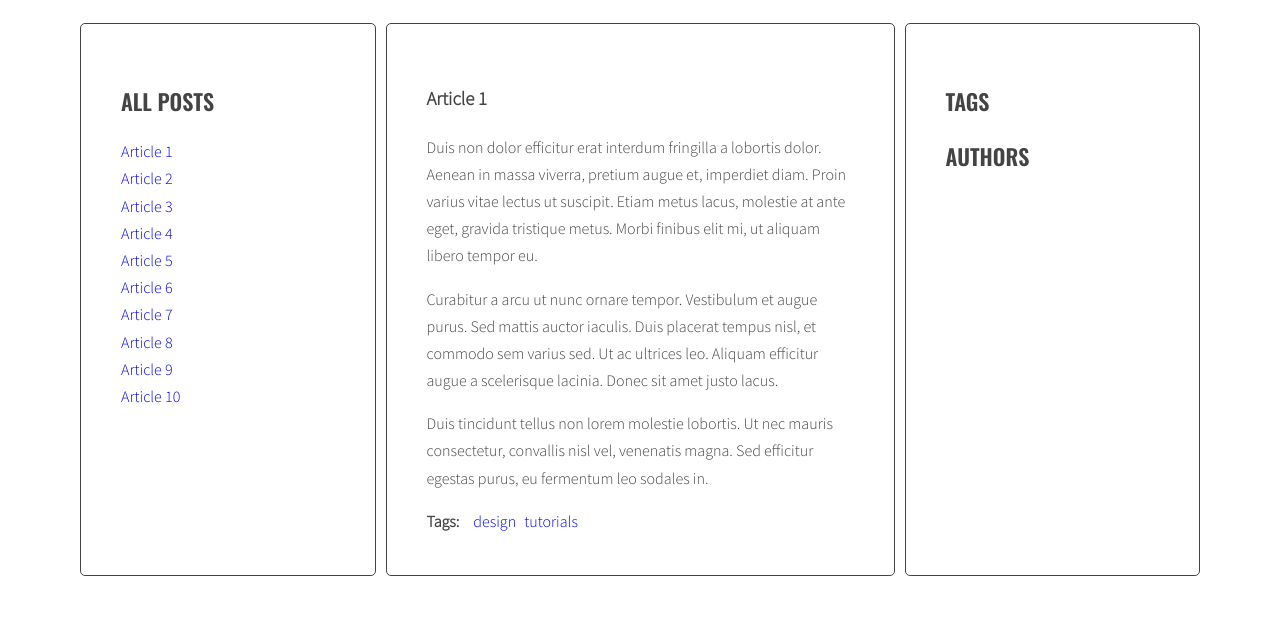
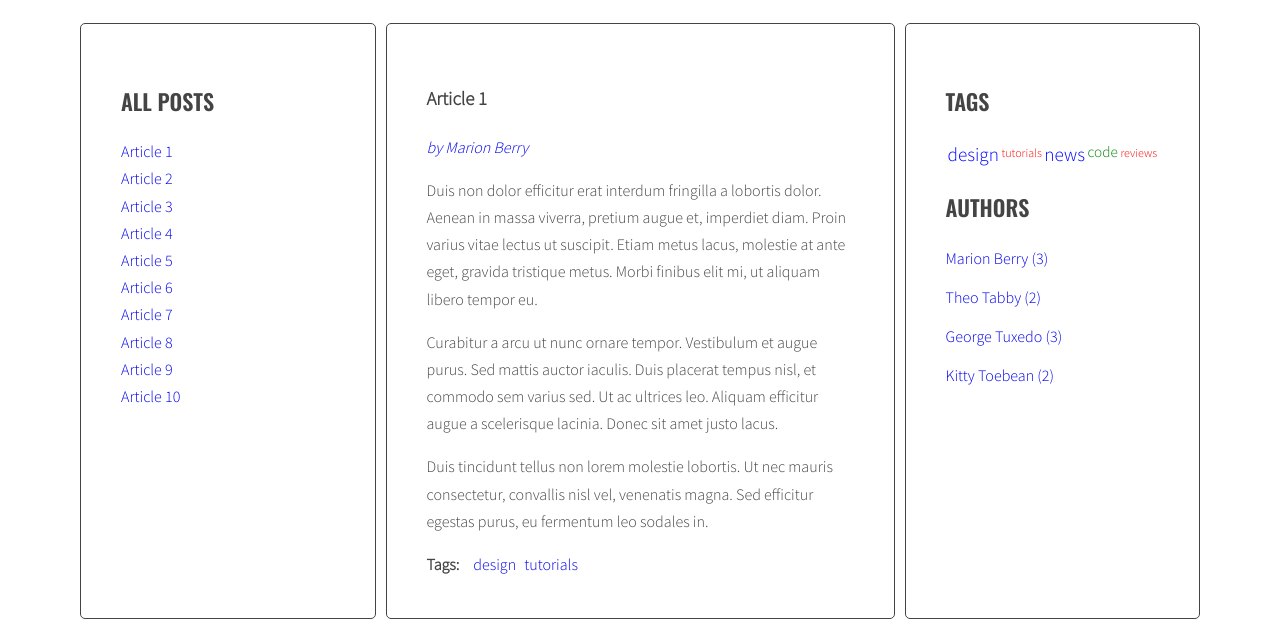
Before and after one commit to Bartosz333/javascript-blog, a website: page index.html in a window 1280 px wide. Shown: the part 220-847 px from the top of the page. Before the commit the page ends 804 px from the top, so only its background shows below. Drawn offline with nearby package versions, Linux system fonts and the light colour scheme.

Commit message:
adding a tag cloud and a list of authors

```diff
--- a/index.html
+++ b/index.html
@@ -17,7 +17,7 @@
                         </ul>
                     </aside>
                     <section class="posts">
-                        <article class="post active" id="article-1" data-tags="design tutorials" data-author="by Marion Berry">
+                        <article class="post active" id="article-1" data-tags="design tutorials" data-author="Marion Berry">
                         <h3 class="post-title">Article 1</h3>
                         <p class="post-author"></p>
                         <div class="post-content">
@@ -31,7 +31,7 @@
                             </ul>
                         </div>
                         </article>
-                        <article class="post" id="article-2" data-tags="news code" data-author="by Theo Tabby">
+                        <article class="post" id="article-2" data-tags="news code" data-author="Theo Tabby">
                         <h3 class="post-title">Article 2</h3>
                         <p class="post-author"></p>
                         <div class="post-content">
@@ -45,7 +45,7 @@
                             </ul>
                         </div>
                         </article>
-                        <article class="post" id="article-3" data-tags="news reviews design" data-author="by George Tuxedo">
+                        <article class="post" id="article-3" data-tags="news reviews design" data-author="George Tuxedo">
                         <h3 class="post-title">Article 3</h3>
                         <p class="post-author"></p>
                         <div class="post-content">
@@ -59,7 +59,7 @@
                             </ul>
                         </div>
                         </article>
-                        <article class="post" id="article-4" data-tags="tutorials code design" data-author="by Kitty Toebean">
+                        <article class="post" id="article-4" data-tags="tutorials code design" data-author="Kitty Toebean">
                         <h3 class="post-title">Article 4</h3>
                         <p class="post-author"></p>
                         <div class="post-content">
@@ -73,7 +73,7 @@
                             </ul>
                         </div>
                         </article>
-                        <article class="post" id="article-5" data-tags="design reviews" data-author="by Marion Berry">
+                        <article class="post" id="article-5" data-tags="design reviews" data-author="Marion Berry">
                         <h3 class="post-title">Article 5</h3>
                         <p class="post-author"></p>
                         <div class="post-content">
@@ -87,7 +87,7 @@
                             </ul>
                         </div>
                         </article>
-                        <article class="post" id="article-6" data-tags="reviews code" data-author="by George Tuxedo">
+                        <article class="post" id="article-6" data-tags="reviews code" data-author="George Tuxedo">
                         <h3 class="post-title">Article 6</h3>
                         <p class="post-author"></p>
                         <div class="post-content">
@@ -101,7 +101,7 @@
                             </ul>
                         </div>
                         </article>
-                        <article class="post" id="article-7" data-tags="code news" data-author="by Kitty Toebean">
+                        <article class="post" id="article-7" data-tags="code news" data-author="Kitty Toebean">
                         <h3 class="post-title">Article 7</h3>
                         <p class="post-author"></p>
                         <div class="post-content">
@@ -115,7 +115,7 @@
                             </ul>
                         </div>
                         </article>
-                        <article class="post" id="article-8" data-tags="news design tutorials" data-author="by Theo Tabby">
+                        <article class="post" id="article-8" data-tags="news design tutorials" data-author="Theo Tabby">
                         <h3 class="post-title">Article 8</h3>
                         <p class="post-author"></p>
                         <div class="post-content">
@@ -129,7 +129,7 @@
                             </ul>
                         </div>
                         </article>
-                        <article class="post" id="article-9" data-tags="news tutorials" data-author="by Marion Berry">
+                        <article class="post" id="article-9" data-tags="news tutorials" data-author="Marion Berry">
                         <h3 class="post-title">Article 9</h3>
                         <p class="post-author"></p>
                         <div class="post-content">
@@ -143,7 +143,7 @@
                             </ul>
                         </div>
                         </article>
-                        <article class="post" id="article-10" data-tags="code design news reviews" data-author="by George Tuxedo">
+                        <article class="post" id="article-10" data-tags="code design news reviews" data-author="George Tuxedo">
                         <h3 class="post-title">Article 10</h3>
                         <p class="post-author"></p>
                         <div class="post-content">
--- a/js/script.js
+++ b/js/script.js
@@ -1,4 +1,16 @@
 'use strict';
+
+const opts = {
+  ArticleSelector: '.post',
+  TitleSelector: '.post-title',
+  TitleListSelector: '.titles',
+  ArticleTagsSelector: '.post-tags .list',
+  TagsListSelector: '.tags.list',
+  CloudClassCount: 5,
+  CloudClassPrefix: 'tag-size-',
+  AuthorsListSelector: '.list.authors',
+  ArticleAuthorSelector: '.post-author'
+};
 
 function titleClickHandler(event){
   const clickedElement = this;
@@ -43,24 +55,15 @@ for(let link of links){
 
 // Generating title list
 
-const optArticleSelector = '.post',
-  optTitleSelector = '.post-title',
-  optTitleListSelector = '.titles',
-  optArticleTagsSelector = '.post-tags .list',
-  optTagsListSelector = '.tags .list',
-  optCloudClassCount = 5,
-  optCloudClassPrefix = 'tag-size-',
-  optArticleAuthorSelector = '.post-author';
-
 function generateTitleLinks(customSelector = ''){
   //console.log('customSelector =' ,customSelector = '');
   /* [done] remove contents of titleList */
-  const titleList = document.querySelector(optTitleListSelector);
+  const titleList = document.querySelector(opts.TitleListSelector);
   titleList.innerHTML = '';
 
   /* [done] for each article */
-  const articles = document.querySelectorAll(optArticleSelector + customSelector);
-  //console.log(optArticleSelector + customSelector);
+  const articles = document.querySelectorAll(opts.ArticleSelector + customSelector);
+  //console.log(opts.ArticleSelector + customSelector);
   let html = '';
 
   for (let article of articles) {
@@ -69,7 +72,7 @@ function generateTitleLinks(customSelector = ''){
 
     /* [done] find the title element */
     /* [done] get the title from the title element */
-    const articleTitle = article.querySelector(optTitleSelector).innerHTML;
+    const articleTitle = article.querySelector(opts.TitleSelector).innerHTML;
 
     /* create HTML of the link */
     const linkHTML = '<li><a href="#' + articleId + '"><span>' + articleTitle + '</span></a></li>';
@@ -115,31 +118,29 @@ function calculateTagsParams(tags){
 
 function calculateTagClass(count,params){
   const normalizedCount = count - params.min;
-  console.log('normalizedCount:', normalizedCount);
+  //console.log('normalizedCount:', normalizedCount);
   const normalizedMax = params.max - params.min;
-  console.log('normalizedMax:', normalizedMax);
+  //console.log('normalizedMax:', normalizedMax);
   const percentage = normalizedCount / normalizedMax;
-  console.log('precentage:',percentage);
-  const classNumber = Math.floor( percentage * (optCloudClassCount - 1) + 1 );
-  console.log('classNumber:', classNumber);
-  return optCloudClassPrefix + classNumber;
+  //console.log('precentage:',percentage);
+  const classNumber = Math.floor( percentage * (opts.CloudClassCount - 1) + 1 );
+  //console.log('classNumber:', classNumber);
+  return opts.CloudClassPrefix + classNumber;
 }
 
 function generateTags(){
-  /* [NEW] create a new variable allTags with an empty array
-  let allTags = []; */
   /* [NEW] creat a new variable allTags with an empty object */
   let allTags = {};
 
   /* [DONE] find all articles */
-  const articles = document.querySelectorAll(optArticleSelector);
+  const articles = document.querySelectorAll(opts.ArticleSelector);
   console.log(articles);
 
   /* [DONE] START LOOP: for every article: */
   for (let article of articles) {
 
     /* [DONE] find tags wrapper */
-    const tagWrapper = article.querySelector(optArticleTagsSelector);
+    const tagWrapper = article.querySelector(opts.ArticleTagsSelector);
     console.log(tagWrapper);
 
     /* [DONE] make html variable with empty string */
@@ -180,7 +181,7 @@ function generateTags(){
   /* [DONE] END LOOP: for every article: */
   }
   /* [NEW] find list of tags in right column */
-  const tagList = document.querySelector(optTagsListSelector);
+  const tagList = document.querySelector(opts.TagsListSelector);
 
   /* [NEW] create variable for all links HTML code */
   const tagsParams = calculateTagsParams(allTags);
@@ -191,14 +192,15 @@ function generateTags(){
   for(let tag in allTags){
     /* [NEW] generate code of a link and add it to allTagsHTML */
     //allTagsHTML += tag + ' ('+ allTags[tag] + ') ';
-    const tagLinkHTML = '<li>' + calculateTagClass(allTags[tag], tagsParams) + '</li>';
+    const tagLinkHTML = '<li><a href="#tag-' + tag + '" class="' + calculateTagClass(allTags[tag], tagsParams) + '"> ' + tag + '</a></li>';
+    console.log(tagLinkHTML);
     allTagsHTML += tagLinkHTML; //'<li><a href="#tag-' + tag + '"class="'+ tagLinkHTML +'">' + tag + ' ('+ allTags[tag] + ')</a></li>';
   }
 
   /* [NEW] add html from allTags to tagList */
   tagList.innerHTML = allTagsHTML;
   //tagList.innerHTML = allTags.join(' ');
-  console.log(allTags);
+  console.log(tagList);
 
 }
 generateTags();
@@ -255,14 +257,18 @@ addClickListenersToTags();
 //[in progress] Add authors to articles
 
 function generateAuthors() {
-  const articles = document.querySelectorAll(optArticleSelector);
+  /* [NEW] create a new variable allAuthors with an empty object */
+  let allAuthorsList = {};
+
+  /*[DONE] Find all article*/
+  const articles = document.querySelectorAll(opts.ArticleSelector);
   console.log(articles);
 
   /* [DONE] START LOOP: for every article: */
   for (let article of articles) {
 
     /* [DONE] find authors wrapper */
-    const authorWrapper = article.querySelector(optArticleAuthorSelector);
+    const authorWrapper = article.querySelector(opts.ArticleAuthorSelector);
     console.log(authorWrapper);
 
     /* [DONE] make html variable with empty string */
@@ -273,12 +279,28 @@ function generateAuthors() {
     console.log(articleAuthor);
 
     /* [DONE] generate HTML of the link */
-    const linkHTML = '<li><a href="#author-' + articleAuthor + '"><span>' + articleAuthor + '</span></a></li>';
+    const linkHTML = '<li><a href="#author-' + articleAuthor + '"><span>by ' + articleAuthor + '</span></a></li>';
 
     html = linkHTML;
 
+    if (!allAuthorsList.hasOwnProperty(articleAuthor)) {
+      allAuthorsList[articleAuthor] = 1;
+    } else {
+      allAuthorsList[articleAuthor]++;
+    }
+    authorWrapper.innerHTML = html;
+
     authorWrapper.innerHTML = html;
   }
+  const authorList = document.querySelector(opts.AuthorsListSelector);
+  /* [NEW] create variable for all links HTML code */
+  let authorListHTML = '';
+
+  for (let author in allAuthorsList) {
+    authorListHTML += '<li><a href="#author-' + author + '"><span>' + author + ' (' + allAuthorsList[author] + ')</span></a></li>';
+  }
+  authorList.innerHTML = authorListHTML;
+  console.log(authorList);
 }
 
 generateAuthors();
--- a/sass/style.scss
+++ b/sass/style.scss
@@ -128,3 +128,32 @@ body {
 a {
   text-decoration: none;
 }
+
+ul.list.tags {
+  display: flex;
+  justify-content: space-between;
+  padding: 0 2px;
+}
+
+.tag-size-1 {
+  font-size: 75%;
+  color: red;
+}
+
+.tag-size-2 {
+  font-size: 85%;
+}
+
+.tag-size-3 {
+  font-size: 95%;
+  color: green;
+}
+
+.tag-size-4 {
+  font-size: 105%;
+}
+
+.tag-size-5 {
+  font-size: 120%;
+  color: blue;
+}
```
Also changed, not shown: css/style.css, 1 other file.
